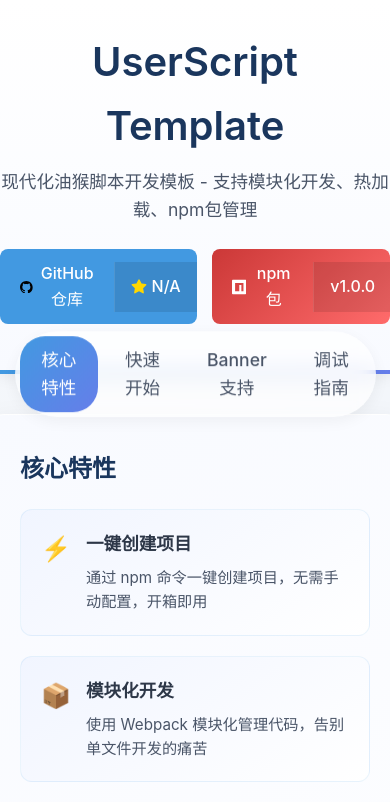
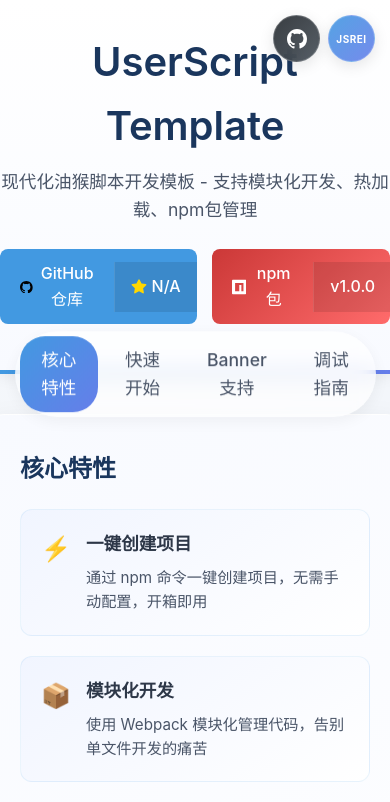
Before and after one commit to JSREI/userscript-template, a website built with webpack: page website/index.html in a window 390 px wide. Shown: the top 802 px of the page. Built offline with nearby package versions, Linux system fonts and the light colour scheme; no server answers.

Commit message:
feat: add top-right navigation buttons to GitHub Pages
- Add fixed position GitHub repository button in top-right corner
- Add JSREI organization homepage button next to GitHub button
- Implement modern glassmorphism design with backdrop blur effects
- Add hover animations and responsive design for mobile devices
- Use proper GitHub icon SVG and custom JSREI text styling
- Buttons provide quick access to repository and organization homepage

The navigation buttons enhance user experience by providing easy access
to related resources while maintaining the clean design aesthetic.

```diff
--- a/website/index.html
+++ b/website/index.html
@@ -661,6 +661,87 @@
             padding: 10px;
         }
 
+        /* 右上角按钮样式 */
+        .top-right-buttons {
+            position: fixed;
+            top: 20px;
+            right: 20px;
+            display: flex;
+            gap: 10px;
+            z-index: 1000;
+        }
+
+        .top-button {
+            display: flex;
+            align-items: center;
+            justify-content: center;
+            width: 50px;
+            height: 50px;
+            border-radius: 50%;
+            text-decoration: none;
+            transition: all 0.3s ease;
+            box-shadow: 0 4px 15px rgba(0, 0, 0, 0.1);
+            backdrop-filter: blur(10px);
+            border: 1px solid rgba(255, 255, 255, 0.2);
+        }
+
+        .github-button {
+            background: linear-gradient(135deg, rgba(36, 41, 46, 0.9), rgba(68, 77, 86, 0.9));
+            color: white;
+        }
+
+        .github-button:hover {
+            background: linear-gradient(135deg, rgba(36, 41, 46, 1), rgba(68, 77, 86, 1));
+            transform: translateY(-2px);
+            box-shadow: 0 6px 20px rgba(0, 0, 0, 0.2);
+        }
+
+        .jsrei-button {
+            background: linear-gradient(135deg, rgba(66, 153, 225, 0.9), rgba(102, 126, 234, 0.9));
+            color: white;
+        }
+
+        .jsrei-button:hover {
+            background: linear-gradient(135deg, rgba(66, 153, 225, 1), rgba(102, 126, 234, 1));
+            transform: translateY(-2px);
+            box-shadow: 0 6px 20px rgba(66, 153, 225, 0.3);
+        }
+
+        .top-button svg {
+            width: 24px;
+            height: 24px;
+            fill: currentColor;
+        }
+
+        .top-button .jsrei-text {
+            font-size: 12px;
+            font-weight: bold;
+            letter-spacing: 0.5px;
+        }
+
+        /* 响应式设计 */
+        @media (max-width: 768px) {
+            .top-right-buttons {
+                top: 15px;
+                right: 15px;
+                gap: 8px;
+            }
+
+            .top-button {
+                width: 45px;
+                height: 45px;
+            }
+
+            .top-button svg {
+                width: 20px;
+                height: 20px;
+            }
+
+            .top-button .jsrei-text {
+                font-size: 10px;
+            }
+        }
+
         /* 图片预览相关样式 */
         .image-preview-overlay {
             position: fixed;
@@ -958,6 +1039,18 @@
     </style>
 </head>
 <body>
+<!-- 右上角按钮 -->
+<div class="top-right-buttons">
+    <a href="https://github.com/JSREI/userscript-template" target="_blank" class="top-button github-button" title="GitHub 仓库">
+        <svg viewBox="0 0 16 16">
+            <path d="M8 0C3.58 0 0 3.58 0 8c0 3.54 2.29 6.53 5.47 7.59.4.07.55-.17.55-.38 0-.19-.01-.82-.01-1.49-2.01.37-2.53-.49-2.69-.94-.09-.23-.48-.94-.82-1.13-.28-.15-.68-.52-.01-.53.63-.01 1.08.58 1.23.82.72 1.21 1.87.87 2.33.66.07-.52.28-.87.51-1.07-1.78-.2-3.64-.89-3.64-3.95 0-.87.31-1.59.82-2.15-.08-.2-.36-1.02.08-2.12 0 0 .67-.21 2.2.82.64-.18 1.32-.27 2-.27.68 0 1.36.09 2 .27 1.53-1.04 2.2-.82 2.2-.82.44 1.1.16 1.92.08 2.12.51.56.82 1.27.82 2.15 0 3.07-1.87 3.75-3.65 3.95.29.25.54.73.54 1.48 0 1.07-.01 1.93-.01 2.2 0 .21.15.46.55.38A8.013 8.013 0 0016 8c0-4.42-3.58-8-8-8z"/>
+        </svg>
+    </a>
+    <a href="https://jsrei.org/" target="_blank" class="top-button jsrei-button" title="JSREI 组织首页">
+        <span class="jsrei-text">JSREI</span>
+    </a>
+</div>
+
 <header>
     <h1>UserScript Template</h1>
     <p>现代化油猴脚本开发模板 - 支持模块化开发、热加载、npm包管理</p>
```
